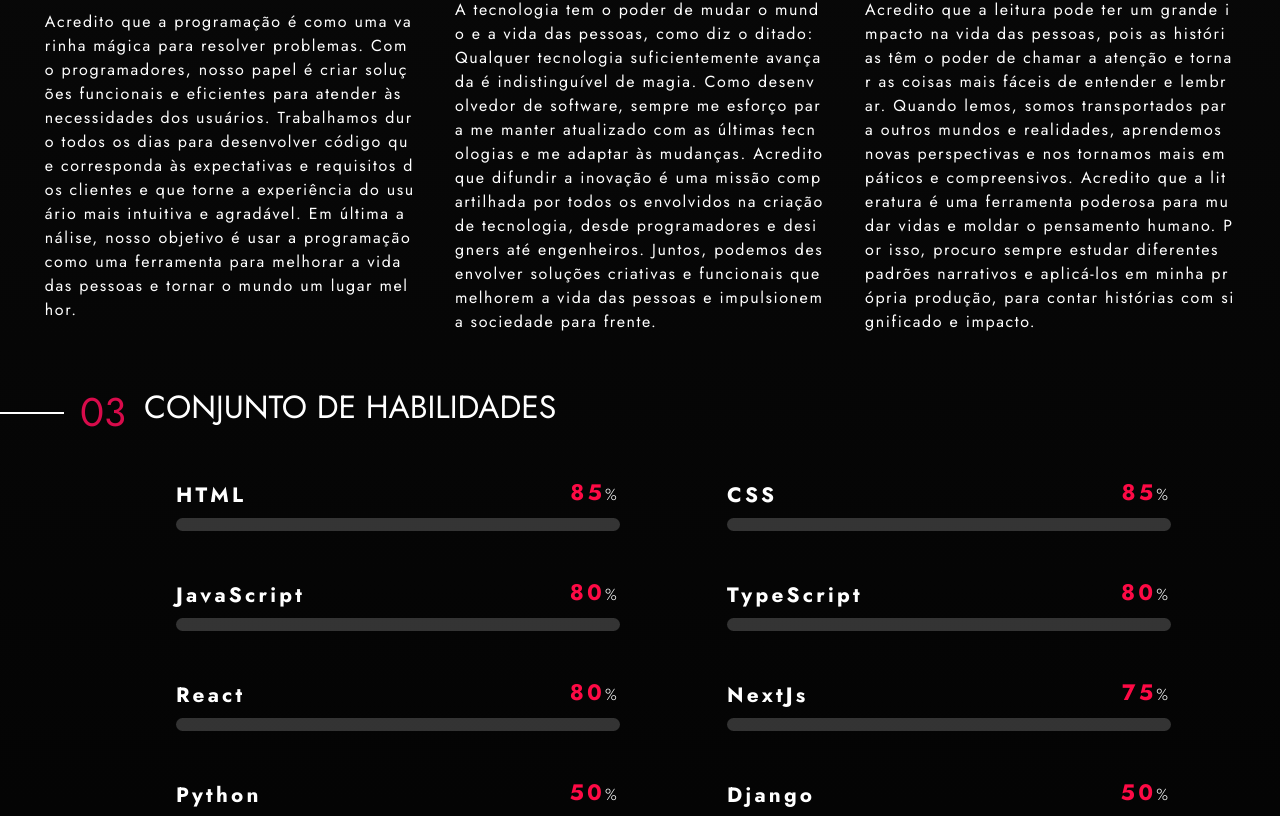
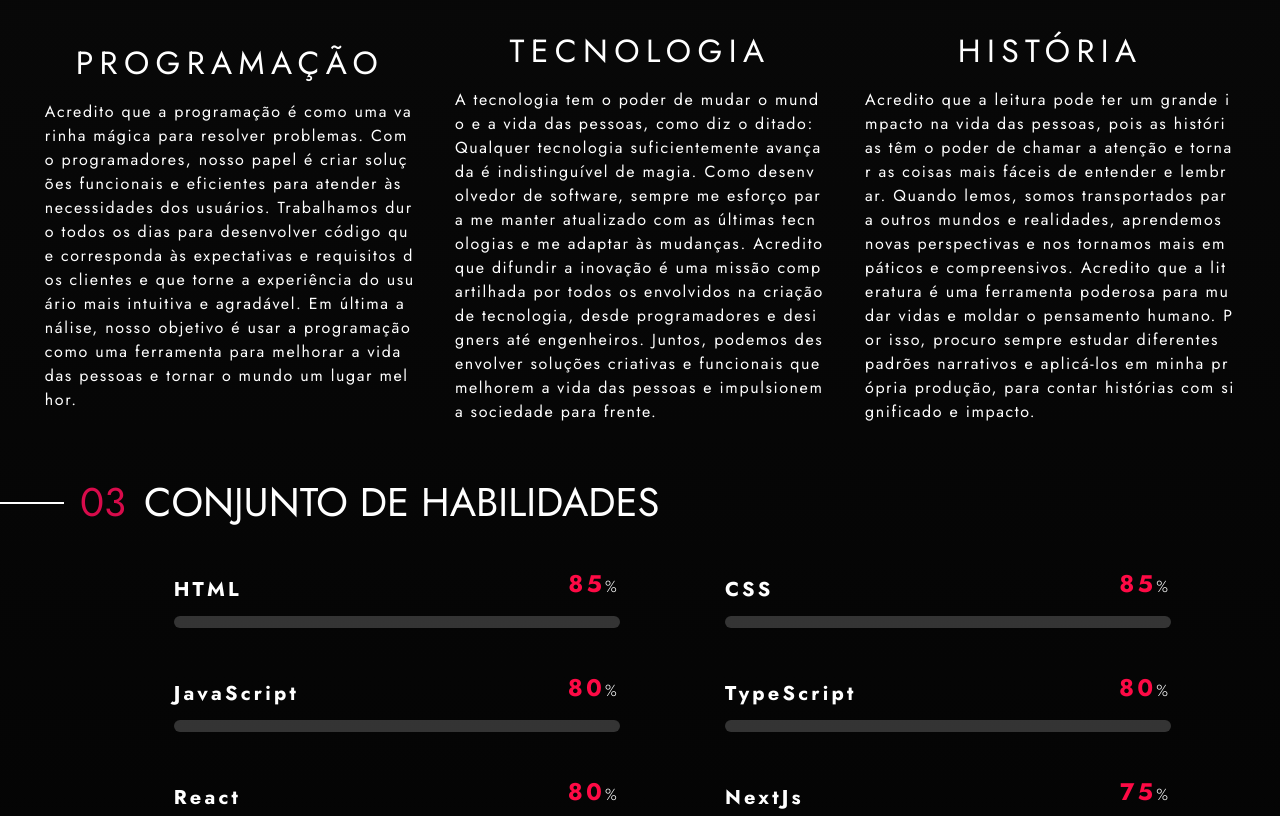
Before and after one commit to vagnermengali/developer-purple-portfolio, a Next.js app: page /about in a window 1280 px wide. Shown: the part 1967-2783 px from the top of the page. Built offline with nearby package versions, Linux system fonts and the light colour scheme.

Commit message:
feat: add new qa

```diff
--- a/src/components/Other/NumberPagination/index.tsx
+++ b/src/components/Other/NumberPagination/index.tsx
@@ -12,7 +12,7 @@ const NumberPagination = ({ number }: NumberPaginationProps) => {
       {router.pathname === "/about" && (
         <div className="flex items-center justify-center z-50">
           <p className="absolute h-[1.9rem] text-center lg:text-start top-4 text-brand8 whitespace-nowrap uppercase leading-[1.1] z-50 left-8 sm:left-12 lg:left-20 text-2xl sm:text-[2rem] lg:text-[2.5rem] after:content-[''] after:bg-white after:absolute after:m-auto after:h-[0.125rem] after:w-16 after:-left-20 after:bottom-[1.3rem] sm:after:bottom-4 lg:after:bottom-[0.4rem]">{`0${number}`}</p>
-          <span className="text-white whitespace-break-spaces uppercase absolute top-4 left-20 sm:left-36 text-2xl sm:text-[2rem] text-[2.5rem] leading-[1.1] ">
+          <span className="text-white whitespace-break-spaces uppercase absolute top-4 left-20 sm:left-36 text-2xl sm:text-[2rem] lg:text-[2.5rem] leading-[1.1] ">
             {`${number === 1 ? "quem sou eu" : number === 2 ? "paixão" : "conjunto de habilidades"}`}
           </span>
         </div>
--- a/src/components/Other/Passion/index.tsx
+++ b/src/components/Other/Passion/index.tsx
@@ -2,24 +2,24 @@ import Icon from "@/components/Other/Icon";
 
 const Passion = () => {
   return (
-    <div className="w-full h-min flex justify-center items-center flex-col p-t-[5.625rem] pb-10">
+    <div className="w-full h-min flex justify-center items-center flex-col pt-[5.625rem] pb-10">
       <div className="w-[85%] sm:w-[70%] lg:w-[93%] flex-col lg:flex-row gap-8 sm:gap-4 lg:gap-10 flex items-center justify-center h-full">
         <div className="w-full h-full flex items-center justify-start flex-col gap-6 lg:gap-[1.6rem]">
-          <Icon id="Computer" className="relative w-[3.75rem] min-h-[3.75rem] sm:w-[5.625rem] sm:min-h-[5.625rem] lg:w-[9.375rem]" />
+          <Icon id="Computer" className="relative w-14 min-h-w-14 sm:w-[5.625rem] sm:min-h-[5.625rem] lg:w-[9.375rem]" />
           <h2 className="text-sm sm:text-base lg:text-[2rem] text-center break-all leading-[1.2] tracking-[0.4rem]">PROGRAMAÇÃO</h2>
           <p className="break-all leading-[1.2] text-start tracking-widest text-xs lg:text-base">
             Acredito que a programação é como uma varinha mágica para resolver problemas. Como programadores, nosso papel é criar soluções funcionais e eficientes para atender às necessidades dos usuários. Trabalhamos duro todos os dias para desenvolver código que corresponda às expectativas e requisitos dos clientes e que torne a experiência do usuário mais intuitiva e agradável. Em última análise, nosso objetivo é usar a programação como uma ferramenta para melhorar a vida das pessoas e tornar o mundo um lugar melhor.
           </p>
         </div>
         <div className="w-full h-full flex items-center justify-start flex-col gap-6 lg:gap-[1.6rem]">
-          <Icon id="Chip" className="relative w-[9.375rem] min-h-[9.375rem]" />
+          <Icon id="Chip" className="relative w-14 min-h-w-14 sm:w-[5.625rem] sm:min-h-[5.625rem] lg:w-[9.375rem]" />
           <h2 className="text-sm sm:text-base lg:text-[2rem] text-center break-all leading-[1.2] tracking-[0.4rem]">TECNOLOGIA</h2>
           <p className="break-all leading-[1.2] text-start tracking-widest text-xs lg:text-base">
             A tecnologia tem o poder de mudar o mundo e a vida das pessoas, como diz o ditado: Qualquer tecnologia suficientemente avançada é indistinguível de magia. Como desenvolvedor de software, sempre me esforço para me manter atualizado com as últimas tecnologias e me adaptar às mudanças. Acredito que difundir a inovação é uma missão compartilhada por todos os envolvidos na criação de tecnologia, desde programadores e designers até engenheiros. Juntos, podemos desenvolver soluções criativas e funcionais que melhorem a vida das pessoas e impulsionem a sociedade para frente.
           </p>
         </div>
         <div className="w-full h-full flex items-center justify-start flex-col gap-6 lg:gap-[1.6rem]">
-          <Icon id="Book" className="relative w-[9.375rem] min-h-[9.375rem]" />
+          <Icon id="Book" className="relative w-14 min-h-w-14 sm:w-[5.625rem] sm:min-h-[5.625rem] lg:w-[9.375rem]" />
           <h2 className="text-sm sm:text-base lg:text-[2rem] text-center break-all leading-[1.2] tracking-[0.4rem]">HISTÓRIA</h2>
           <p className="break-all leading-[1.2] text-start tracking-widest text-xs lg:text-base">
             Acredito que a leitura pode ter um grande impacto na vida das pessoas, pois as histórias têm o poder de chamar a atenção e tornar as coisas mais fáceis de entender e lembrar. Quando lemos, somos transportados para outros mundos e realidades, aprendemos novas perspectivas e nos tornamos mais empáticos e compreensivos. Acredito que a literatura é uma ferramenta poderosa para mudar vidas e moldar o pensamento humano. Por isso, procuro sempre estudar diferentes padrões narrativos e aplicá-los em minha própria produção, para contar histórias com significado e impacto.
--- a/src/components/Other/SkillProcess/index.tsx
+++ b/src/components/Other/SkillProcess/index.tsx
@@ -6,22 +6,22 @@ const SkillProcess = ({ title, years, percentage }: SkillProcessProps) => {
   const percentageCss = percentage.toString() + '%'
 
   return (
-    <li className="w-full h-min flex items-center justify-start lg:justify-center gap-[.9375rem]">
-      <div className="w-8 h-8 sm:w-12 sm:h-12 lg:w-[3.75rem] lg:h-[3.75rem] flex items-center justify-center">
+    <li className="w-full h-min flex items-center justify-start lg:justify-center gap-4">
+      <div className="w-8 h-8 sm:w-12 sm:h-12 lg:w-14 lg:h-14 flex items-center justify-center">
         <Icon className="relative w-full" id={title} />
       </div>
-      <div className="min-w-[80%] lg:min-w-[25rem] w-full h-full gap-[0.625rem] flex justify-center flex-col">
+      <div className="w-full h-full gap-3 flex justify-center flex-col">
         <div className="flex items-center justify-between gap-5">
-          <div className="flex items-end justify-center gap-[0.3135rem]">
-            <h2 className="text-[0.6875rem] max-w-[6.25rem] sm:text-[1.3rem] text-white leading-[1.2] whitespace-nowrap tracking-[0.2rem] font-bold">{title}</h2>
-            <p className="w-0 overflow-hidden text-brand5 tracking-[0.2rem] leading-[1.2] text-[.625rem] sm:text-[.8rem]">{years}</p>
+          <div className="flex items-end justify-center gap-1">
+            <h2 className="text-sm max-w-24 sm:text-xl text-white leading-tight whitespace-nowrap tracking-down font-bold">{title}</h2>
+            <p className="w-0 overflow-hidden text-brand5 tracking-down leading-tight text-xs sm:text-sm">{years}</p>
           </div>
-          <p className="text-[1.4rem] text-brand1 tracking-[0.2rem] leading-[1.2] font-bold">
-            {percentage}<span className="text-white tracking-[0.2rem] leading-[1.2] text-[0.6875rem] sm:text-base font-light">%</span>
+          <p className="text-2xl text-brand1 tracking-down leading-tight font-bold">
+            {percentage}<span className="text-white tracking-down leading-tight text-xs sm:text-base font-light">%</span>
           </p>
         </div>
         <div className="w-full">
-          <div className={`w-full h-[.4375rem] sm:h-[.8rem] bg-blur relative rounded-[0.625rem] after:content-[''] after:absolute after:h-full after:rounded-[10px] after:bg-gradient1 after:w-[${percentageCss}] custom-class`}></div>
+          <div className={`w-full h-2 sm:h-3 bg-blur relative rounded-lg after:content-[''] after:absolute after:h-full after:rounded-xl after:bg-gradient1 after:w-[${percentageCss}]`}></div>
         </div>
       </div>
     </li>
--- a/src/styles/globals.css
+++ b/src/styles/globals.css
@@ -1,6 +1,10 @@
 @tailwind base;
 @tailwind components;
 @tailwind utilities;
+
+* {
+  @apply scrollbar-none
+}
 
 body {
   @apply bg-brand3 text-white;
@@ -10,4 +14,8 @@ body {
   .clip-custom {
     clip-path: polygon(31% 0, 100% 25%, 61% 100%, 0 93%);
   }
+
+  .tracking-down {
+    letter-spacing: 0.2rem;
+  }
 }
```
